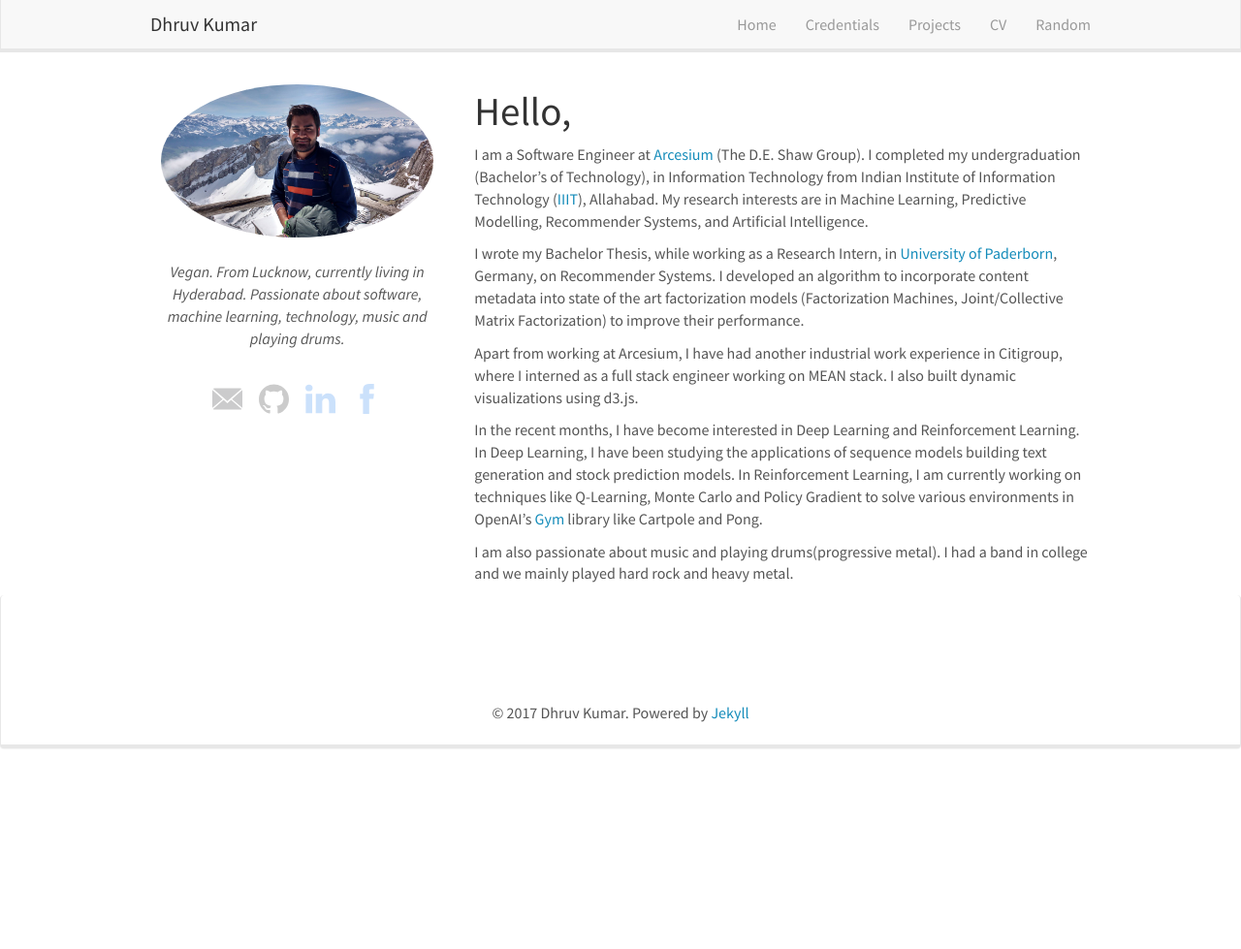
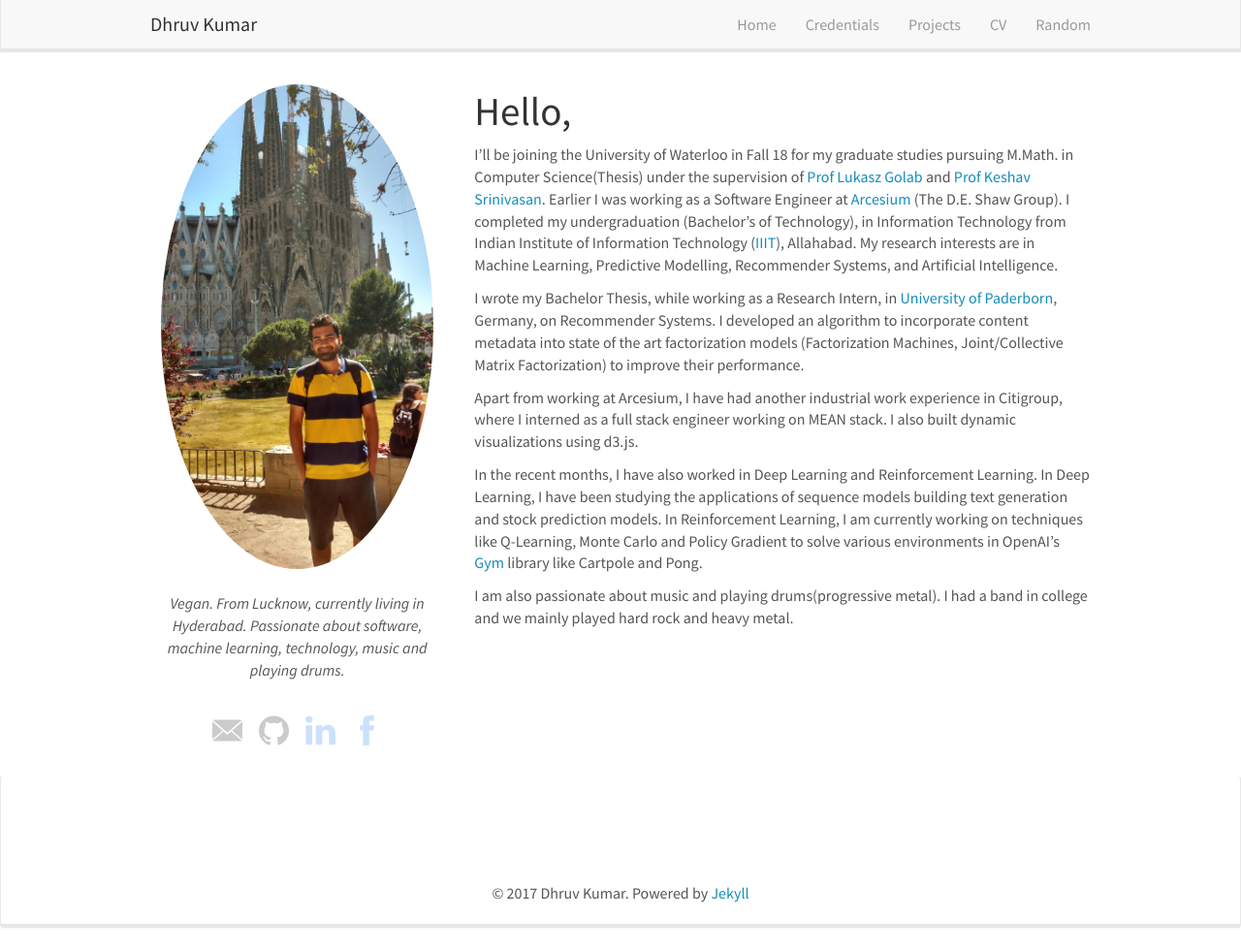
Before and after one commit to ddhruvkr/ddhruvkr.github.io, a Jekyll site: the page built from _pages/home.md, in a window 1280 px wide and 979 px high. Shown: the whole window at 97% size. Built offline with Jekyll 4.4.1, drawn with Linux system fonts in a browser that asks for light colours; nearby versions of some CDN libraries.

Commit message:
updating intro

```diff
--- a/_data/work_experience.yml
+++ b/_data/work_experience.yml
@@ -1,5 +1,5 @@
 - name: Arcesium
-  info: Software Engineer, July 2016 - Present
+  info: Software Engineer, July 2016 - May 2018
   number_educ: 2
   education1: Working in the Fund Accounting Development Team
   education2: Part of a team to onboard JP Morgan onto our platform
--- a/_includes/me.html
+++ b/_includes/me.html
@@ -1,5 +1,5 @@
 <div style="text-align: center;">
-	<img src="{{ site.url }}{{ site.baseurl }}/dhruv1.jpg" class="img-responsive img-circle" />
+	<img src="{{ site.url }}{{ site.baseurl }}/dhruv.jpg" class="img-responsive img-circle" />
 	<div>
 		<p><i>Vegan. From Lucknow, currently living in Hyderabad. Passionate about software, machine learning, technology, music and playing drums.</i></p>
 	</div>
--- a/_pages/home.md
+++ b/_pages/home.md
@@ -6,9 +6,9 @@ sitemap: false
 permalink: /
 ---
 
-<p>I am a Software Engineer at [Arcesium](http://www.arcesium.com/) (The D.E. Shaw Group).
+<p>I'll be joining the University of Waterloo in Fall 18 for my graduate studies pursuing M.Math. in Computer Science(Thesis) under the supervision of [Prof Lukasz Golab](http://www.engineering.uwaterloo.ca/~lgolab/) and [Prof Keshav Srinivasan](http://blizzard.cs.uwaterloo.ca/keshav/). Earlier I was working as a Software Engineer at [Arcesium](http://www.arcesium.com/) (The D.E. Shaw Group).
 I completed my undergraduation (Bachelor's of Technology), in Information Technology from Indian Institute of Information Technology ([IIIT](http://iiita.ac.in/)), Allahabad. My research interests are in Machine Learning, Predictive Modelling, Recommender Systems, and Artificial Intelligence.</p>
 <p>I wrote my Bachelor Thesis, while working as a Research Intern, in [University of Paderborn](https://www.uni-paderborn.de/en/university/), Germany, on Recommender Systems. I developed an algorithm to incorporate content metadata into state of the art factorization models (Factorization Machines, Joint/Collective Matrix Factorization) to improve their performance.</p>
 <p>Apart from working at Arcesium, I have had another industrial work experience in Citigroup, where I interned as a full stack engineer working on MEAN stack. I also built dynamic visualizations using d3.js.</p>
-<p>In the recent months, I have become interested in Deep Learning and Reinforcement Learning. In Deep Learning, I have been studying the applications of sequence models building text generation and stock prediction models. In Reinforcement Learning, I am currently working on techniques like Q-Learning, Monte Carlo and Policy Gradient to solve various environments in OpenAI's [Gym](https://github.com/openai/gym) library like Cartpole and Pong.</p>
+<p>In the recent months, I have also worked in Deep Learning and Reinforcement Learning. In Deep Learning, I have been studying the applications of sequence models building text generation and stock prediction models. In Reinforcement Learning, I am currently working on techniques like Q-Learning, Monte Carlo and Policy Gradient to solve various environments in OpenAI's [Gym](https://github.com/openai/gym) library like Cartpole and Pong.</p>
 <p>I am also passionate about music and playing drums(progressive metal). I had a band in college and we mainly played hard rock and heavy metal.
```
Also changed, not shown: 1 other file.
